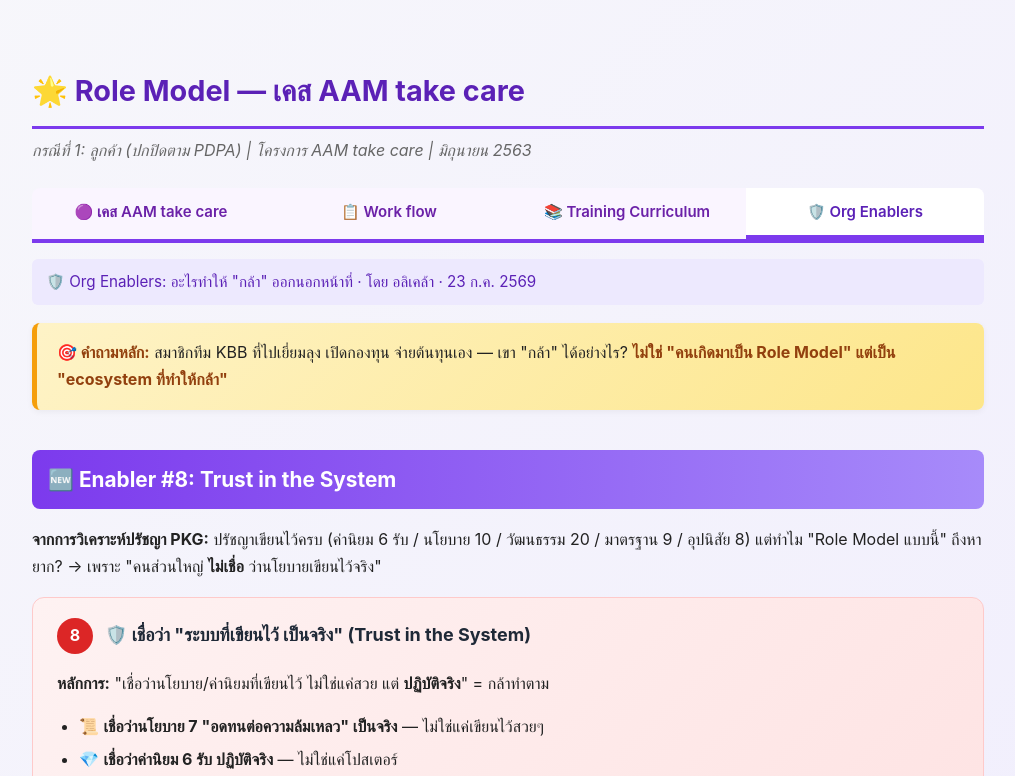
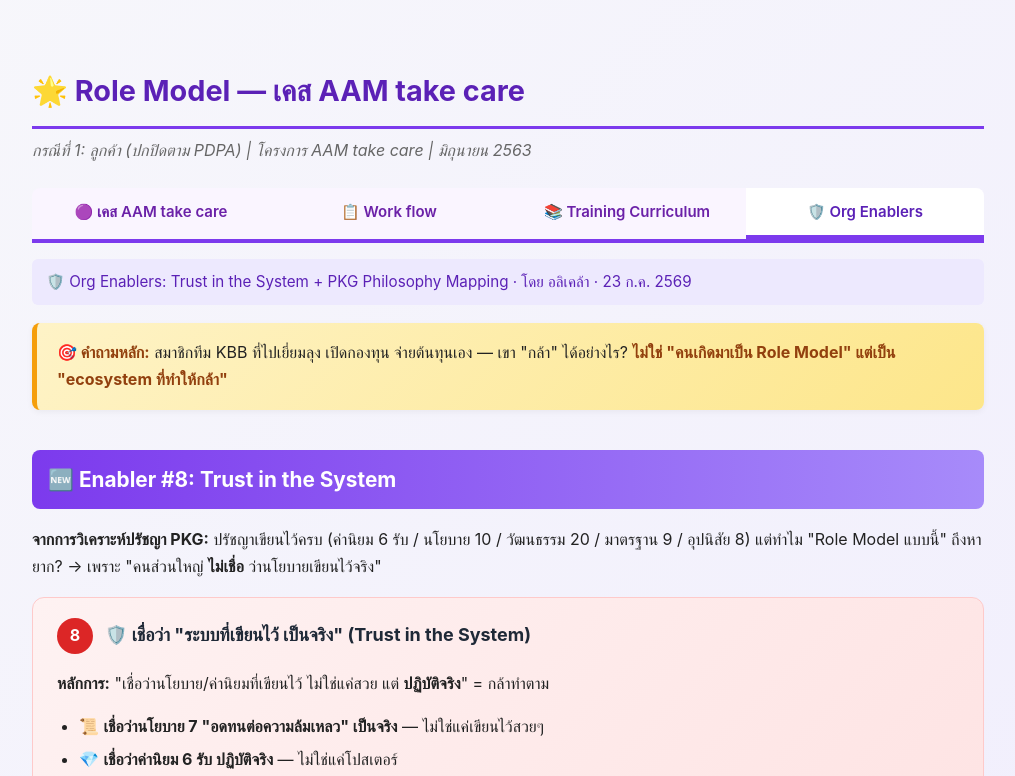
Before and after one commit to rattapornkachakaewpkg-commits/role-model, a plain HTML site: page index.html in a window 1280 px wide. Both pictures are taken after a click on the tab "🛡️ Org Enablers". Shown: the top 776 px of the page, without its empty margins (132-1147 px from the left). Drawn offline with Linux system fonts and the light colour scheme.

Commit message:
fix: update Tab 4 breadcrumb (remove 7 Enablers reference)
แนนบอก: 'ยังเห็นข้อมูลอยู่' — น่าจะเป็น browser cache
ลบข้อความ 'อะไรทำให้กล้า' ออกจาก breadcrumb + tab comment
เก็บเฉพาะ: Trust in the System + PKG Philosophy Mapping

```diff
--- a/index.html
+++ b/index.html
@@ -1373,12 +1373,12 @@
 </div>
 <!-- /tab-panel curriculum -->
 
-<!-- ===== Tab 4: Org Enablers — อะไรทำให้กล้า ===== -->
+<!-- ===== Tab 4: Org Enablers ===== -->
 <div class="tab-panel" data-tab="enablers" hidden>
 <div class="enablers-body" style="padding-top:8px">
 
   <div class="breadcrumb">
-    🛡️ Org Enablers: อะไรทำให้ "กล้า" ออกนอกหน้าที่ · โดย อลิเคล้า · 23 ก.ค. 2569
+    🛡️ Org Enablers: Trust in the System + PKG Philosophy Mapping · โดย อลิเคล้า · 23 ก.ค. 2569
   </div>
 
   <div class="hero-box">
```
Also changed, not shown: 1 other file.
